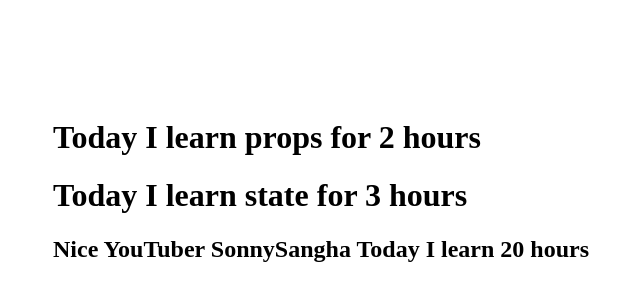
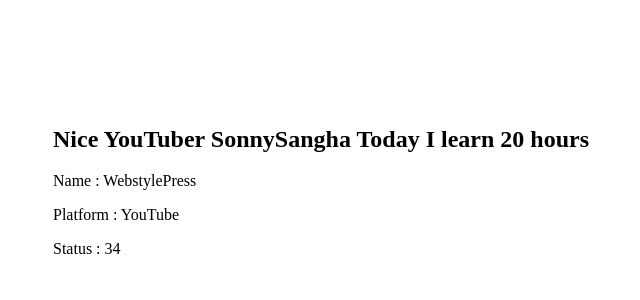
Before and after one commit to Limon714/jobPulse, a React (Create React App) app: page / in a window 1280 px wide. Shown: the part 218-518 px from the top of the page, without its empty margins (319-959 px from the left). Built offline with nearby package versions, Linux system fonts and the light colour scheme.

Commit message:
WebStyle

```diff
--- a/src/App.js
+++ b/src/App.js
@@ -1,14 +1,19 @@
 import './HOOK_USESTATE/style.css';
-import Rabbil from './props/Rabbil';
 import SonnySangha from "./props/SonnySangha";
+import WebStylePress from './props/WebStylePress';
 function App() {
+  const data = {
+    name: "WebstylePress",
+    platform: "YouTube",
+    subs : 34
+  }
   return (
     <>
       <div>
-        <Rabbil name="props" hours="2 hours" />
-        <Rabbil name="state" hours="3 hours" />
-        <SonnySangha name="SonnySangha" hours="20 hours" />
-        {/* <Rabbil text ={{codename:'fr2o'}} /> */}
+       <SonnySangha name="SonnySangha" hours="20 hours" />
+        <WebStylePress
+        {...data}
+        />
       </div>
     </>
   );
--- /dev/null
+++ b/src/props/WebStylePress.js
@@ -0,0 +1,13 @@
+import React from 'react'
+
+const WebStylePress = ({name, platform, subs}) => {
+  return (
+    <div>
+          <p>Name : {name}</p>
+          <p>Platform : {platform}</p>
+          <p>Status : {subs}</p>
+    </div>
+  )
+}
+
+export default WebStylePress
```
